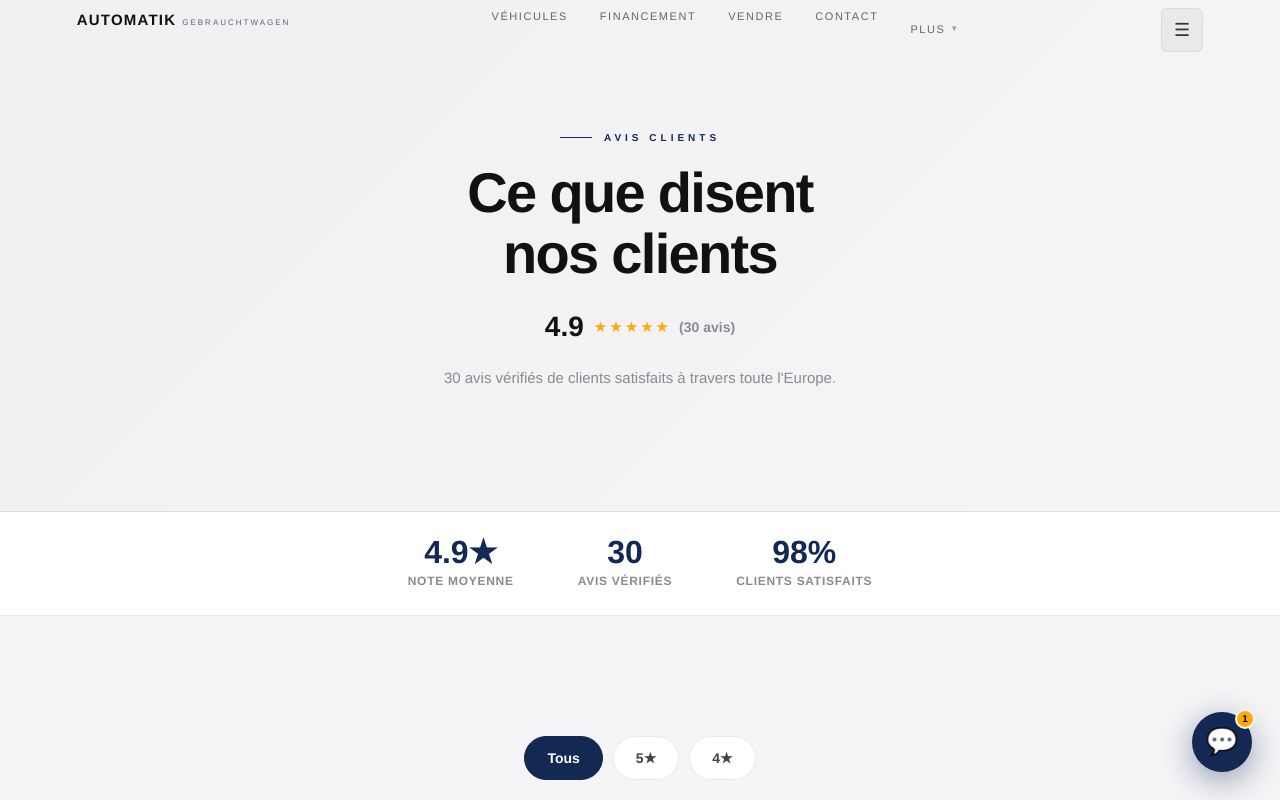
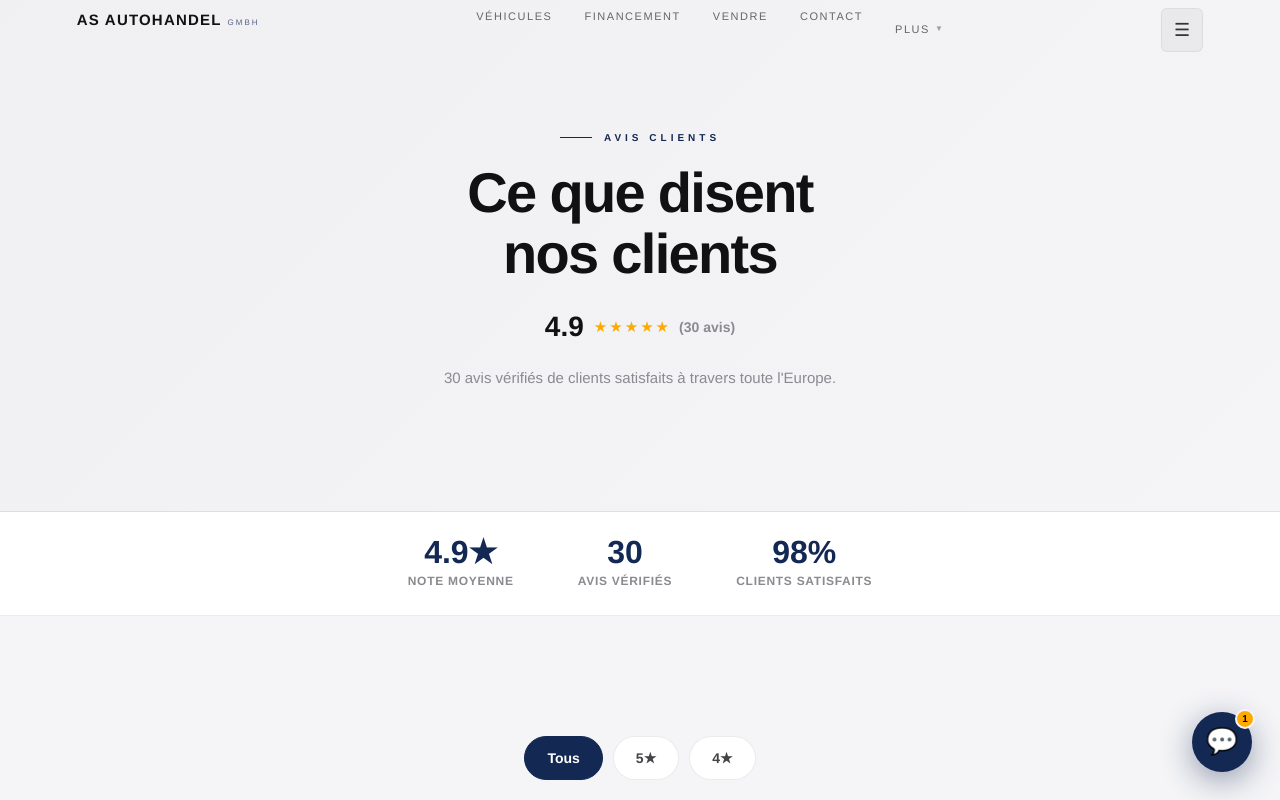
Before and after one commit to autokompetenz/as-autohandel, a React (Vite) app: page /avis in a window 1280 px wide. Shown: the top 800 px of the page. Built offline with nearby package versions, Linux system fonts and the light colour scheme.

Commit message:
Renomme le site en AS Autohandel (logo, hero, footer, admin)

```diff
--- a/src/components/Navbar.jsx
+++ b/src/components/Navbar.jsx
@@ -130,10 +130,10 @@ export default function Navbar() {
             color: scrolled ? (isDark ? '#fff' : '#111') : isHero ? '#fff' : (isDark ? '#fff' : '#111'),
             letterSpacing: '0.08em', transition: 'color 0.4s',
           }}>
-            AUTOMATIK
+            AS AUTOHANDEL
           </span>
           <span style={{ fontSize: 8, fontWeight: 500, letterSpacing: '0.25em', color: 'var(--red)', textTransform: 'uppercase', opacity: 0.7 }}>
-            Gebrauchtwagen
+            GmbH
           </span>
         </Link>
 
--- a/src/pages/About.jsx
+++ b/src/pages/About.jsx
@@ -240,7 +240,7 @@ export default function About() {
           >
             <div style={{ fontSize:40 }}>📞</div>
             <h3 style={{ fontFamily:"'Helvetica Neue',Helvetica,Arial,sans-serif", fontWeight:900, fontSize: isMobile ? 22 : 26, color:'#fff', margin:0, letterSpacing:'-0.02em' }}>
-              {t({ fr:'Prêt à rouler avec Automatik ?', en:'Ready to drive with Automatik?', de:'Bereit mit Automatik zu fahren?', es:'¿Listo para conducir con Automatik?', it:'Pronto a guidare con Automatik?', pt:'Pronto a conduzir com a Automatik?', ro:'Gata să plecați la drum cu Automatik?' })}
+              {t({ fr:'Prêt à rouler avec AS Autohandel ?', en:'Ready to drive with AS Autohandel?', de:'Bereit mit AS Autohandel zu fahren?', es:'¿Listo para conducir con AS Autohandel?', it:'Pronto a guidare con AS Autohandel?', pt:'Pronto a conduzir com a AS Autohandel?', ro:'Gata să plecați la drum cu AS Autohandel?' })}
             </h3>
             <p style={{ fontSize:14, color:'rgba(255,255,255,0.7)', lineHeight:1.7, margin:0 }}>
               {t({ fr:'Notre équipe vous accompagne dans le choix de votre prochain véhicule, de la première visite à la livraison.', en:'Our team supports you in choosing your next vehicle, from first visit to delivery.', de:'Unser Team begleitet Sie bei der Wahl Ihres nächsten Fahrzeugs.', es:'Nuestro equipo le acompaña en la elección de su próximo vehículo.', it:'Il nostro team vi accompagna nella scelta del vostro prossimo veicolo.', pt:'A nossa equipa acompanha-o na escolha do seu próximo veículo.', ro:'Echipa noastră vă însoțește în alegerea următorului vehicul, de la prima vizită până la livrare.' })}
--- a/src/pages/Home.jsx
+++ b/src/pages/Home.jsx
@@ -538,9 +538,9 @@ function VideoSection({ isMobile }) {
           color:'#fff', letterSpacing:'-0.03em', lineHeight:0.98, marginBottom:24,
           textShadow:'0 4px 40px rgba(0,0,0,0.5)',
         }}>
-          AUTOMATIK{' '}
+          AS AUTOHANDEL{' '}
           <span style={{ background:'linear-gradient(120deg,#FFD24D,#FF9F2E)', WebkitBackgroundClip:'text', WebkitTextFillColor:'transparent', backgroundClip:'text' }}>
-            GEBRAUCHTWAGEN
+            GMBH
           </span>
         </h2>
 
@@ -658,7 +658,7 @@ export default function Home() {
 
           <motion.h1 initial={{ opacity:0, y:30 }} animate={{ opacity:1, y:0 }} transition={{ duration:0.9, delay:0.2 }}
             style={{ fontFamily:"'Helvetica Neue',Helvetica,Arial,sans-serif", fontWeight:800, fontSize: isMobile ? 'clamp(36px,10vw,52px)' : 'clamp(48px,5.5vw,80px)', color:'#fff', letterSpacing:'-0.03em', lineHeight:1.0, marginBottom:24 }}>
-            Automatik<br/><span style={{ color:'#132853' }}>Gebrauchtwagen</span>
+            AS Autohandel<br/><span style={{ color:'#132853' }}>GmbH</span>
           </motion.h1>
 
           <motion.p initial={{ opacity:0, y:20 }} animate={{ opacity:1, y:0 }} transition={{ duration:0.8, delay:0.35 }}
@@ -1141,7 +1141,7 @@ export default function Home() {
                   <Speedometer value={14 - Number(perf.accel)} displayValue={Number(perf.accel)} max={14} unit="s" label="0–100 km/h" size={isMobile ? 140 : 300} dark={isDark} />
                 </div>
                 <p style={{ textAlign:'center', fontSize:12, color:'var(--text-3)', marginTop: isMobile ? 16 : 32 }}>
-                  AUTOMATIK GEBRAUCHTWAGEN
+                  AS AUTOHANDEL GMBH
                 </p>
               </div>
             </motion.div>
@@ -1527,8 +1527,8 @@ export default function Home() {
         <div style={{ maxWidth:1300, margin:'0 auto' }}>
           <div style={{ display:'grid', gridTemplateColumns: isMobile ? '1fr' : 'auto 1fr auto', gap: isMobile ? 28 : 48, alignItems:'start' }}>
             <div>
-              <div style={{ fontFamily:"'Helvetica Neue',Helvetica,Arial,sans-serif", fontSize:15, fontWeight:800, color:'var(--text)', letterSpacing:'0.08em' }}>AUTOMATIK</div>
-              <div style={{ fontSize:8, letterSpacing:'0.35em', color:'var(--red)', textTransform:'uppercase', marginTop:3, marginBottom:14, fontWeight:500 }}>Gebrauchtwagen · Offenbach am Main</div>
+              <div style={{ fontFamily:"'Helvetica Neue',Helvetica,Arial,sans-serif", fontSize:15, fontWeight:800, color:'var(--text)', letterSpacing:'0.08em' }}>AS AUTOHANDEL</div>
+              <div style={{ fontSize:8, letterSpacing:'0.35em', color:'var(--red)', textTransform:'uppercase', marginTop:3, marginBottom:14, fontWeight:500 }}>GmbH · Offenbach am Main</div>
               <p style={{ fontSize:13, color:'var(--text-3)', lineHeight:1.6, maxWidth:240, fontWeight:300 }}>
                 {l==='fr'?'Votre partenaire automobile de confiance en Allemagne.':l==='en'?'Your trusted car partner in Germany.':l==='de'?'Ihr vertrauenswürdiger Autopartner in Deutschland.':l==='es'?'Su socio de confianza en Alemania.':l==='it'?'Il vostro partner automobilistico di fiducia in Germania.':'Seu parceiro automobilístico de confiança na Alemanha.'}
               </p>
--- a/src/pages/admin/AdminOrderDetail.jsx
+++ b/src/pages/admin/AdminOrderDetail.jsx
@@ -22,7 +22,7 @@ export default function AdminOrderDetail() {
   const [paySaving, setPaySaving] = useState(false);
   const [addOpen, setAddOpen] = useState(false);
   const [addForm, setAddForm] = useState({ type:'monthly', amount:'', dueDate:'' });
-  const [bankInfo, setBankInfo] = useState({ iban:'', bic:'', beneficiary:'AUTOMATIK GEBRAUCHTWAGEN', transferType:'SEPA' });
+  const [bankInfo, setBankInfo] = useState({ iban:'', bic:'', beneficiary:'AS AUTOHANDEL GMBH', transferType:'SEPA' });
 
   const load = () => {
     orderAPI.getAdminDetail(id)
@@ -34,9 +34,9 @@ export default function AdminOrderDetail() {
           .then(b => {
             const od = r.data.order;
             if (od.paymentIban || od.paymentBic || od.paymentBeneficiary) {
-              setBankInfo({ iban: od.paymentIban || '', bic: od.paymentBic || '', beneficiary: od.paymentBeneficiary || 'AUTOMATIK GEBRAUCHTWAGEN', transferType: od.paymentTransferType || 'SEPA' });
+              setBankInfo({ iban: od.paymentIban || '', bic: od.paymentBic || '', beneficiary: od.paymentBeneficiary || 'AS AUTOHANDEL GMBH', transferType: od.paymentTransferType || 'SEPA' });
             } else {
-              setBankInfo({ iban: b.data.bank?.iban || '', bic: b.data.bank?.bic || '', beneficiary: b.data.bank?.beneficiary || 'AUTOMATIK GEBRAUCHTWAGEN', transferType: b.data.bank?.transferType || 'SEPA' });
+              setBankInfo({ iban: b.data.bank?.iban || '', bic: b.data.bank?.bic || '', beneficiary: b.data.bank?.beneficiary || 'AS AUTOHANDEL GMBH', transferType: b.data.bank?.transferType || 'SEPA' });
             }
           })
           .catch(() => {});
--- a/src/pages/admin/AdminSettings.jsx
+++ b/src/pages/admin/AdminSettings.jsx
@@ -8,7 +8,7 @@ const L = {
   title:     { fr:'Coordonnées bancaires', en:'Bank details', de:'Bankdaten', es:'Datos bancarios', it:'Coordinate bancarie', pt:'Dados bancários' },
   subtitle:  { fr:'Ces informations sont affichées sur la confirmation de commande pour les paiements par virement.', en:'These details are shown on the order confirmation for wire transfer payments.', de:'Diese Angaben werden auf der Bestellbestätigung für Überweisungen angezeigt.', es:'Estos datos se muestran en la confirmación del pedido para pagos por transferencia.', it:'Questi dati vengono mostrati sulla conferma d\'ordine per i pagamenti tramite bonifico.', pt:'Esses dados são exibidos na confirmação do pedido para pagamentos por transferência.' },
   holder:    { fr:'Titulaire du compte', en:'Account holder', de:'Kontoinhaber', es:'Titular de la cuenta', it:'Titolare del conto', pt:'Titular da conta' },
-  holderPh:  { fr:'Ex : AUTOMATIK GEBRAUCHTWAGEN', en:'e.g. AUTOMATIK GEBRAUCHTWAGEN', de:'z. B. AUTOMATIK GEBRAUCHTWAGEN', es:'Ej.: AUTOMATIK GEBRAUCHTWAGEN', it:'Es.: AUTOMATIK GEBRAUCHTWAGEN', pt:'Ex.: AUTOMATIK GEBRAUCHTWAGEN' },
+  holderPh:  { fr:'Ex : AS AUTOHANDEL GMBH', en:'e.g. AS AUTOHANDEL GMBH', de:'z. B. AS AUTOHANDEL GMBH', es:'Ej.: AS AUTOHANDEL GMBH', it:'Es.: AS AUTOHANDEL GMBH', pt:'Ex.: AS AUTOHANDEL GMBH' },
   iban:      { fr:'IBAN', en:'IBAN', de:'IBAN', es:'IBAN', it:'IBAN', pt:'IBAN' },
   ibanPh:    { fr:'Ex : DE89 3704 0044 0532 0130 00', en:'e.g. DE89 3704 0044 0532 0130 00', de:'z. B. DE89 3704 0044 0532 0130 00', es:'Ej.: DE89 3704 0044 0532 0130 00', it:'Es.: DE89 3704 0044 0532 0130 00', pt:'Ex.: DE89 3704 0044 0532 0130 00' },
   bic:       { fr:'BIC', en:'BIC', de:'BIC', es:'BIC', it:'BIC', pt:'BIC' },
@@ -27,7 +27,7 @@ export default function AdminSettings() {
   const { addToast } = useToastStore();
   const { lang } = useLangStore();
   const l = lang || 'fr';
-  const [form, setForm] = useState({ iban:'', bic:'', beneficiary:'AUTOMATIK GEBRAUCHTWAGEN', transferType:'SEPA' });
+  const [form, setForm] = useState({ iban:'', bic:'', beneficiary:'AS AUTOHANDEL GMBH', transferType:'SEPA' });
   const [loading, setLoading] = useState(true);
   const [saving, setSaving] = useState(false);
 
@@ -35,7 +35,7 @@ export default function AdminSettings() {
     bankAPI.getAdmin()
       .then(r => {
         const b = r.data.bank || {};
-        setForm({ iban: b.iban || '', bic: b.bic || '', beneficiary: b.beneficiary || 'AUTOMATIK GEBRAUCHTWAGEN', transferType: b.transferType || 'SEPA' });
+        setForm({ iban: b.iban || '', bic: b.bic || '', beneficiary: b.beneficiary || 'AS AUTOHANDEL GMBH', transferType: b.transferType || 'SEPA' });
         setLoading(false);
       })
       .catch(() => setLoading(false));
--- a/src/utils/i18n.js
+++ b/src/utils/i18n.js
@@ -85,7 +85,7 @@ export const translations = {
   status_delivered: { fr:'Livrée',              en:'Delivered',         de:'Geliefert',         es:'Entregado',        it:'Consegnato',       pt:'Entregue',         ro:'Livrată' },
   status_cancelled: { fr:'Annulée',             en:'Cancelled',         de:'Storniert',         es:'Cancelado',        it:'Annullato',        pt:'Cancelado',        ro:'Anulată' },
   login_title:      { fr:'Connexion',           en:'Sign in',           de:'Anmelden',          es:'Iniciar sesión',   it:'Accedi',           pt:'Entrar',           ro:'Autentificare' },
-  login_sub:        { fr:'Accédez à votre espace Automatik', en:'Access your Automatik account', de:'Zugang zu Ihrem Konto', es:'Acceda a su cuenta', it:'Accedi al tuo spazio', pt:'Acesse sua conta', ro:'Accesați contul dvs. Automatik' },
+  login_sub:        { fr:'Accédez à votre espace AS Autohandel', en:'Access your AS Autohandel account', de:'Zugang zu Ihrem Konto', es:'Acceda a su cuenta', it:'Accedi al tuo spazio', pt:'Acesse sua conta', ro:'Accesați contul dvs. AS Autohandel' },
   email:            { fr:'Email',               en:'Email',             de:'E-Mail',            es:'Email',            it:'Email',            pt:'Email',            ro:'Email' },
   password:         { fr:'Mot de passe',        en:'Password',          de:'Passwort',          es:'Contraseña',       it:'Password',         pt:'Senha',            ro:'Parolă' },
   no_account:       { fr:'Pas encore de compte ?', en:'No account yet?', de:'Noch kein Konto?', es:'¿Sin cuenta?',    it:'Nessun account?',  pt:'Sem conta?',       ro:'Nu aveți încă un cont?' },
--- a/src/utils/reviews.js
+++ b/src/utils/reviews.js
@@ -60,8 +60,8 @@ export const ALL_REVIEWS = [
   },
   {
     name: 'Amélie Bernard', avatar: 'AB', rating: 5, date: 'Avril 2024',
-    textFr: 'Automatik m\'a aidée à trouver le financement idéal pour ma Citroën C3. Service client 5 étoiles !',
-    textEn: 'Automatik helped me find the ideal financing for my Citroën C3. 5-star customer service!',
+    textFr: 'AS Autohandel m\'a aidée à trouver le financement idéal pour ma Citroën C3. Service client 5 étoiles !',
+    textEn: 'AS Autohandel helped me find the ideal financing for my Citroën C3. 5-star customer service!',
   },
   {
     name: 'Hans-Peter Braun', avatar: 'HB', rating: 5, date: 'Mai 2024',
@@ -100,8 +100,8 @@ export const ALL_REVIEWS = [
   },
   {
     name: 'Nathalie Rousseau', avatar: 'NR', rating: 5, date: 'Août 2024',
-    textFr: 'Je suis cliente depuis 2 ans et je reviens toujours chez Automatik. Fiabilité et sérieux au rendez-vous.',
-    textEn: 'I have been a customer for 2 years and I always come back to Automatik. Reliability and professionalism guaranteed.',
+    textFr: 'Je suis cliente depuis 2 ans et je reviens toujours chez AS Autohandel. Fiabilité et sérieux au rendez-vous.',
+    textEn: 'I have been a customer for 2 years and I always come back to AS Autohandel. Reliability and professionalism guaranteed.',
   },
   {
     name: 'Jürgen Fischer', avatar: 'JF', rating: 4, date: 'Septembre 2024',
@@ -145,8 +145,8 @@ export const ALL_REVIEWS = [
   },
   {
     name: 'Roberto Esposito', avatar: 'RE', rating: 5, date: 'Janvier 2025',
-    textFr: 'Automatik a dépassé toutes mes attentes. La Toyota RAV4 est parfaite et le service était irréprochable.',
-    textEn: 'Automatik exceeded all my expectations. The Toyota RAV4 is perfect and the service was flawless.',
+    textFr: 'AS Autohandel a dépassé toutes mes attentes. La Toyota RAV4 est parfaite et le service était irréprochable.',
+    textEn: 'AS Autohandel exceeded all my expectations. The Toyota RAV4 is perfect and the service was flawless.',
   },
   {
     name: 'Brigitte Schulz', avatar: 'BS', rating: 5, date: 'Février 2025',
```
